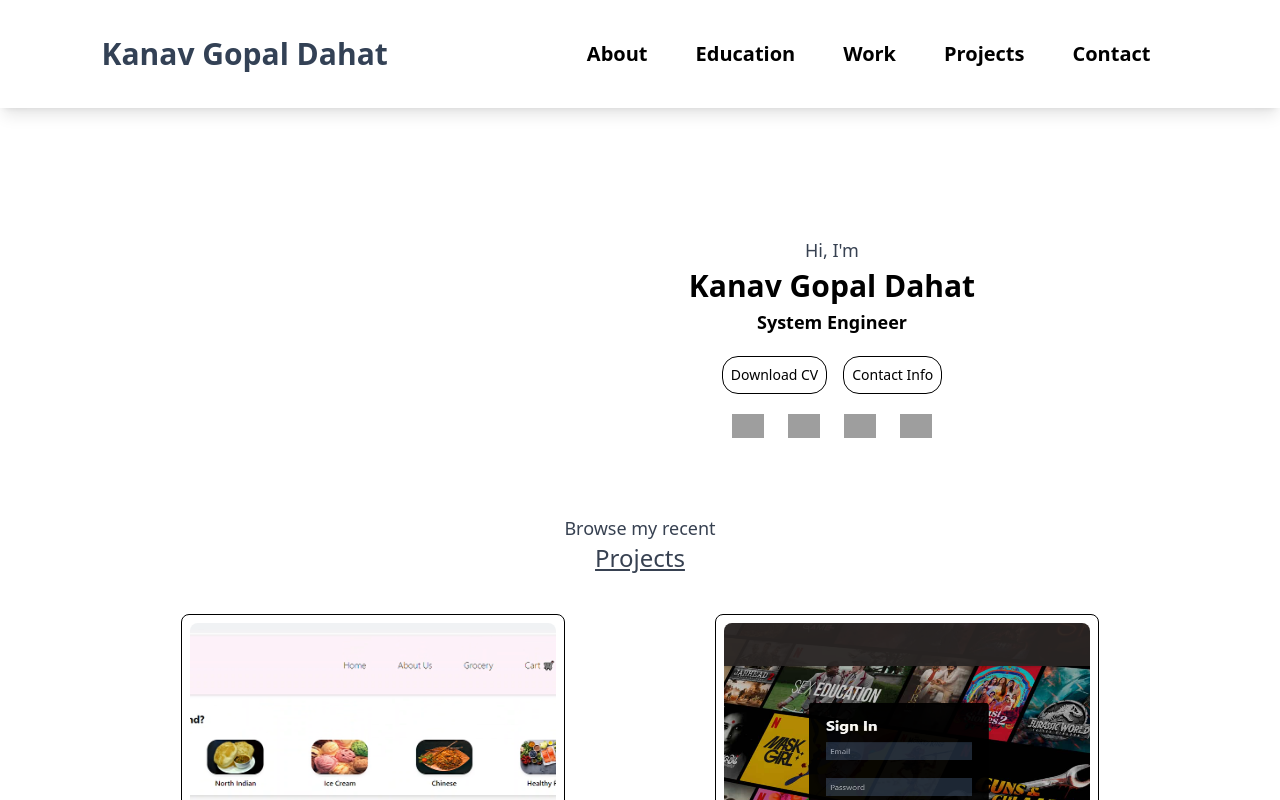
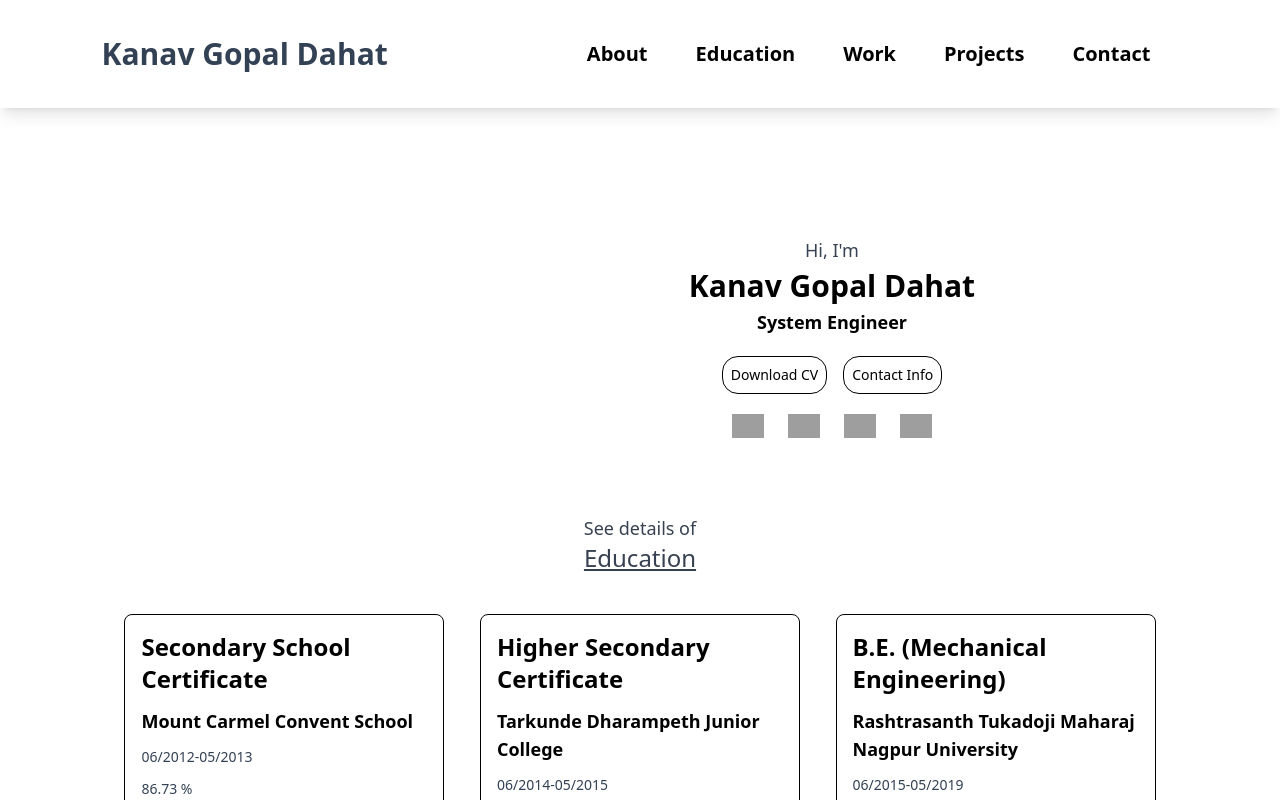
Before and after one commit to Kanavd55/My-portfolio, a React (Create React App) app: page / in a window 1280 px wide. Shown: the top 800 px of the page. Built offline with nearby package versions, Linux system fonts and the light colour scheme; no server answers; grey boxes are pictures that could not be loaded.

Commit message:
Education details added

```diff
--- a/src/components/Body.js
+++ b/src/components/Body.js
@@ -1,11 +1,13 @@
 import React from 'react'
 import About from './About'
 import Projects from './Projects'
+import Education from './Education'
 
 const Body = () => {
   return (
     <div>
       <About/>
+      <Education/>
       <Projects/>
     </div>
   )
--- /dev/null
+++ b/src/components/Education.js
@@ -0,0 +1,35 @@
+import React from "react";
+import EducationCard from "./EducationCard";
+
+const Education = () => {
+  return (
+    <div className="w-10/12 mx-auto mt-16" id="education">
+      <p className="text-center text-gray-700 text-lg">See details of</p>
+      <p className="text-center text-gray-700 text-2xl underline mb-8">
+        Education
+      </p>
+      <div className="flex flex-wrap justify-around">
+        <EducationCard
+          title="Secondary School Certificate"
+          university="Mount Carmel Convent School"
+          duration="06/2012-05/2013"
+          percentage="86.73 %"
+        />
+        <EducationCard
+          title="Higher Secondary Certificate"
+          university="Tarkunde Dharampeth Junior College"
+          duration="06/2014-05/2015"
+          percentage="81.82 %"
+        />
+        <EducationCard
+          title="B.E. (Mechanical Engineering)"
+          university="Rashtrasanth Tukadoji Maharaj Nagpur University"
+          duration="06/2015-05/2019"
+          percentage="7.75 CGPA"
+        />
+      </div>
+    </div>
+  );
+};
+
+export default Education;
--- /dev/null
+++ b/src/components/EducationCard.js
@@ -0,0 +1,14 @@
+import React from 'react'
+
+const EducationCard = ({title,university,duration,percentage}) => {
+  return (
+    <div className='w-80 p-2 m-2  rounded-lg border border-black'>
+            <p className='font-bold m-1 p-1 text-2xl'>{title}</p>
+            <p className='font-semibold m-1 p-1 text-lg'>{university}</p>
+            <p className='text-sm m-1 p-1 text-slate-700'>{duration}</p>
+            <p className='text-sm m-1 p-1 text-slate-700'>{percentage}</p>
+        </div>
+  )
+}
+
+export default EducationCard
--- a/src/components/Projects.js
+++ b/src/components/Projects.js
@@ -3,7 +3,7 @@ import ProjectCard from "./ProjectCard";
 
 const Projects = () => {
   return (
-    <div className="w-10/12 mx-auto mt-16">
+    <div className="w-10/12 mx-auto mt-16" id="projects">
         <p className="text-center text-gray-700 text-lg">Browse my recent</p>
         <p className="text-center text-gray-700 text-2xl underline mb-8">Projects</p>
     <div className="flex flex-wrap justify-around">
```
